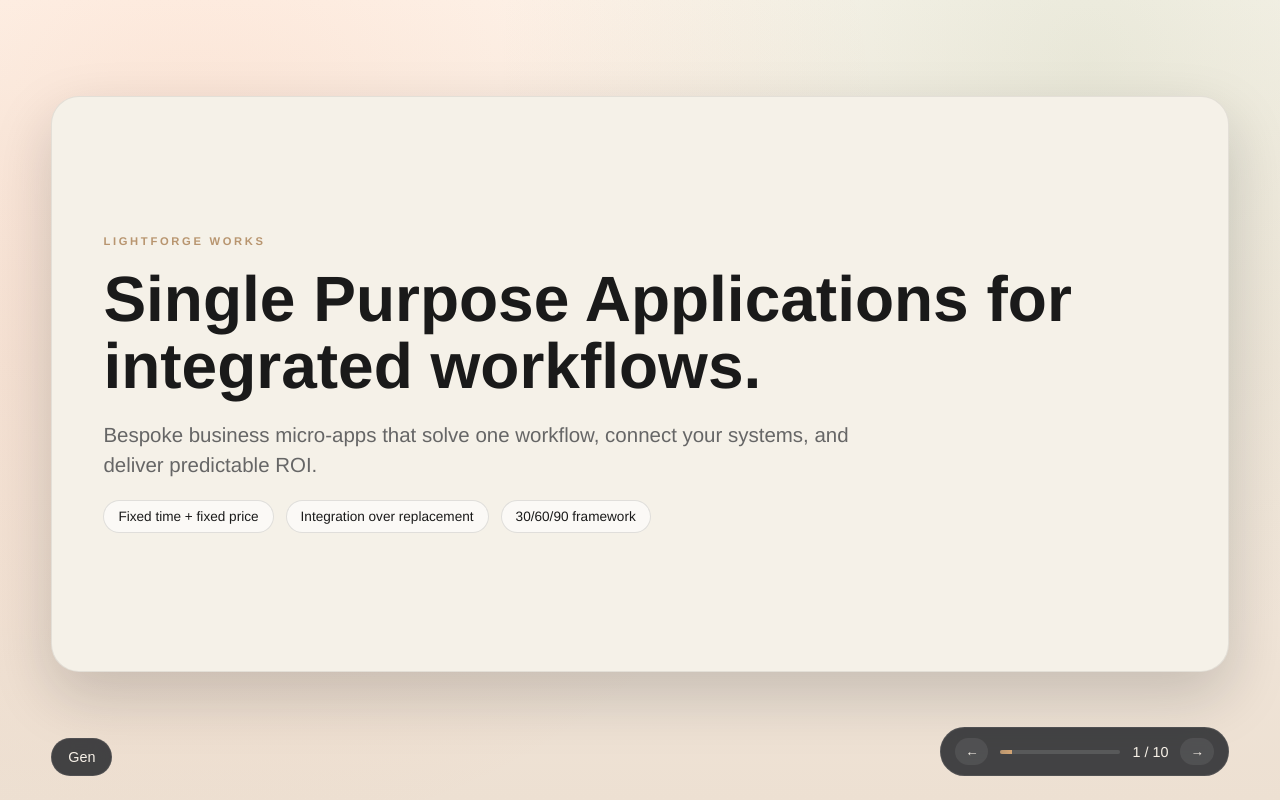
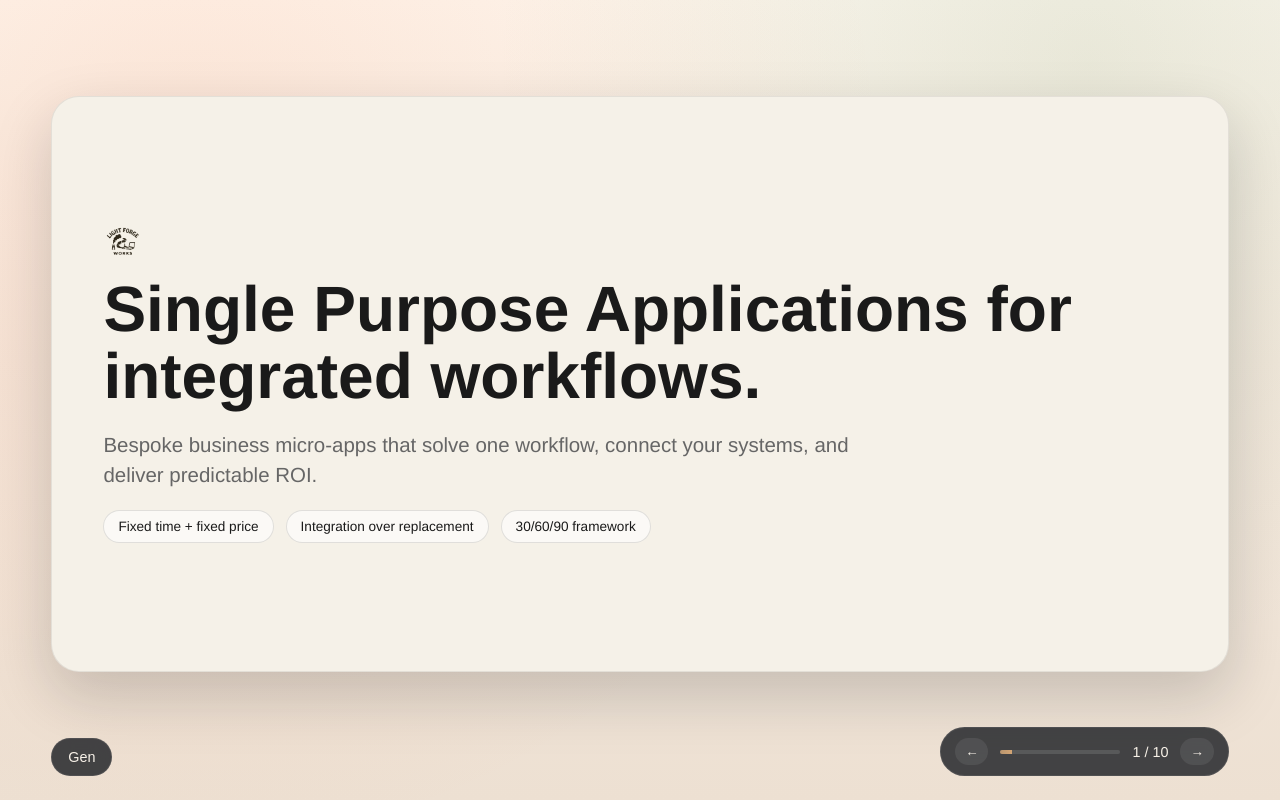
Before and after one commit to dbmcco/keynote-slides-skill, a plain HTML site: page decks/lfw-explainer/index.html in a window 1280 px wide. Drawn offline with Linux system fonts and the light colour scheme.

Commit message:
Document serving flow and add LFW logo

```diff
--- a/decks/lfw-explainer/index.html
+++ b/decks/lfw-explainer/index.html
@@ -122,6 +122,13 @@
         font-size: 0.7rem;
         font-weight: 600;
         color: var(--brand-accent);
+      }
+
+      .logo {
+        height: 32px;
+        width: auto;
+        max-width: 240px;
+        display: block;
       }
 
       .title {
@@ -519,7 +526,12 @@
     <main class="deck" id="deck" aria-live="polite">
       <section class="slide theme-ivory is-active" data-title="Title">
         <div class="slide-inner layout-title">
-          <div class="eyebrow reveal" style="--reveal-index: 1">LightForge Works</div>
+          <img
+            class="logo reveal"
+            style="--reveal-index: 1"
+            src="resources/assets/lfw-logo.png"
+            alt="LightForge Works"
+          />
           <h1 class="title reveal" style="--reveal-index: 2">Single Purpose Applications for integrated workflows.</h1>
           <p class="subtitle reveal" style="--reveal-index: 3">
             Bespoke business micro-apps that solve one workflow, connect your systems, and deliver predictable ROI.
```
Also changed, not shown: README.md, decks/lfw-explainer/resources/assets/lfw-logo.png (added), 1 other file.
